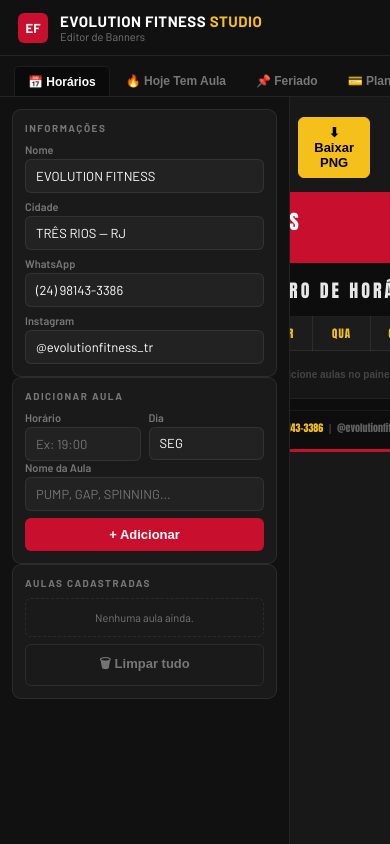
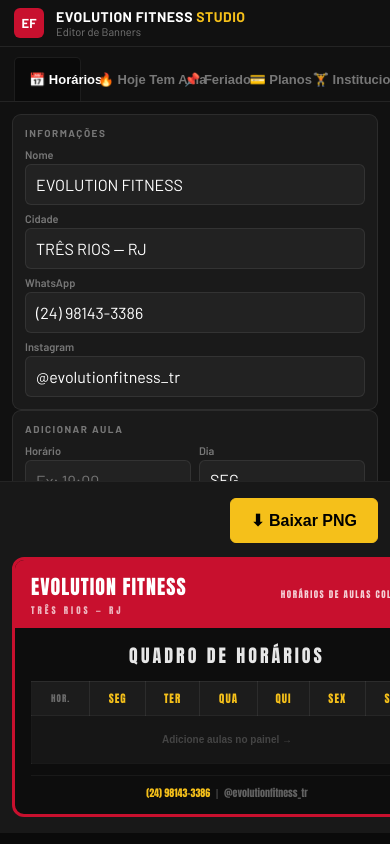
Before and after one commit to leo30lm-tech/evolution-app, a plain HTML site: page index.html in a window 390 px wide. Drawn offline with nearby package versions, Linux system fonts and the light colour scheme.

Commit message:
Update index.html

```diff
--- a/index.html
+++ b/index.html
@@ -2,7 +2,7 @@
 <html lang="pt-BR">
 <head>
 <meta charset="UTF-8">
-<meta name="viewport" content="width=device-width, initial-scale=1.0">
+<meta name="viewport" content="width=device-width, initial-scale=1.0, user-scalable=yes">
 <title>Evolution Fitness – Editor de Banners</title>
 
   <link rel="manifest" href="manifest.json">
@@ -69,12 +69,9 @@
 
 /* ===================================================
    BANNERS — SISTEMA DE FONTES: Impact/Arial Black/Arial
-   SEM nenhuma dependência externa = download funciona
    =================================================== */
 .banner{display:none;width:430px;flex-direction:column;background:#0D0D0D;overflow:hidden}
 .banner.on{display:flex}
-
-/* Fonte base dos banners */
 .banner *{font-family:Impact,'Arial Black',Arial,sans-serif}
 
 /* ── BANNER 1: HORÁRIOS ── */
@@ -173,6 +170,71 @@
 .bI-ci{font-size:10px;color:rgba(255,255,255,.75);font-family:Arial,sans-serif;line-height:1.6}
 .bI-tgs{background:#1C1C1C;padding:9px 20px;display:flex;justify-content:space-between}
 .bI-tg{font-size:7px;letter-spacing:1.5px;color:rgba(255,255,255,.25)}
+
+/* ===== NOVAS MELHORIAS PARA CELULAR (USABILIDADE) ===== */
+@media (max-width: 700px) {
+  .layout {
+    grid-template-columns: 1fr;
+    overflow-y: auto;
+    height: auto;
+    display: flex;
+    flex-direction: column;
+  }
+  .sb {
+    max-height: 45vh;
+    overflow-y: auto;
+    border-right: none;
+    border-bottom: 1px solid var(--bd);
+  }
+  .pv {
+    overflow-x: auto;
+    overflow-y: visible;
+    padding: 16px 12px;
+    -webkit-overflow-scrolling: touch;
+  }
+  .banner {
+    flex-shrink: 0;
+    margin: 0 auto;
+  }
+  .btn, .tab, .irm, .ptb button, .bg, .br {
+    min-height: 44px;
+    min-width: 44px;
+  }
+  .tab {
+    padding: 12px 14px;
+    font-size: 13px;
+  }
+  .btn {
+    padding: 12px;
+    font-size: 14px;
+  }
+  input, select, textarea {
+    font-size: 16px;
+    padding: 10px;
+  }
+  .irow {
+    flex-wrap: wrap;
+    gap: 8px;
+    padding: 10px;
+  }
+  .irm {
+    padding: 6px 12px;
+    font-size: 18px;
+  }
+  .ptb button.dl {
+    font-size: 16px;
+    padding: 12px 20px;
+  }
+  header {
+    padding: 8px 14px;
+  }
+  header h1 {
+    font-size: 14px;
+  }
+}
+html, body {
+  -webkit-overflow-scrolling: touch;
+}
 </style>
 </head>
 <body>
@@ -513,7 +575,7 @@
   if(!hs.length){c.innerHTML='<tr><td colspan="7" style="color:rgba(255,255,255,.2);padding:18px;text-align:center;font-size:10px;font-family:Arial">Adicione aulas no painel →</td></tr>';return;}
   c.innerHTML=hs.map(h=>{
     let r=`<tr><td>${h}</td>`;
-    D.forEach(d=>{r+=H[h]&&H[h][d]?`<td><span class="bH-c">${H[h][d]}</span></td>`:'<td></td>';});
+    D.forEach(d=>{r+=H[h]&&H[h][d]?`<td><span class="bH-c">${H[h][d]}</span></td>`:'<td></td>'});
     return r+'</tr>';
   }).join('');
 }
@@ -576,8 +638,8 @@
   try{
     const canvas=await html2canvas(el,{
       scale:2,
-      useCORS:false,      // sem recursos externos nos banners
-      allowTaint:false,   // canvas limpo = toDataURL funciona
+      useCORS:false,
+      allowTaint:false,
       backgroundColor:'#0D0D0D',
       logging:false,
       width:el.offsetWidth,
```
